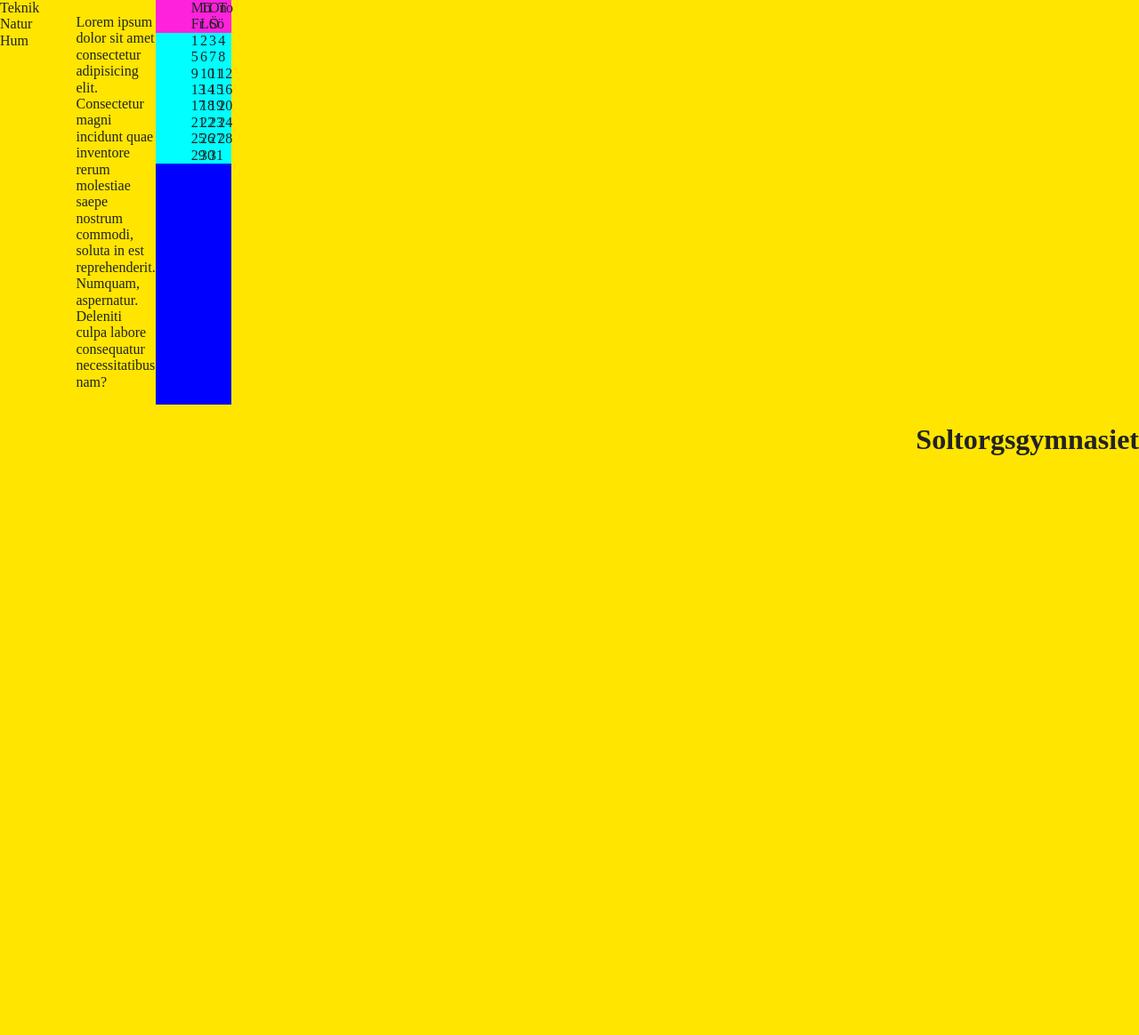
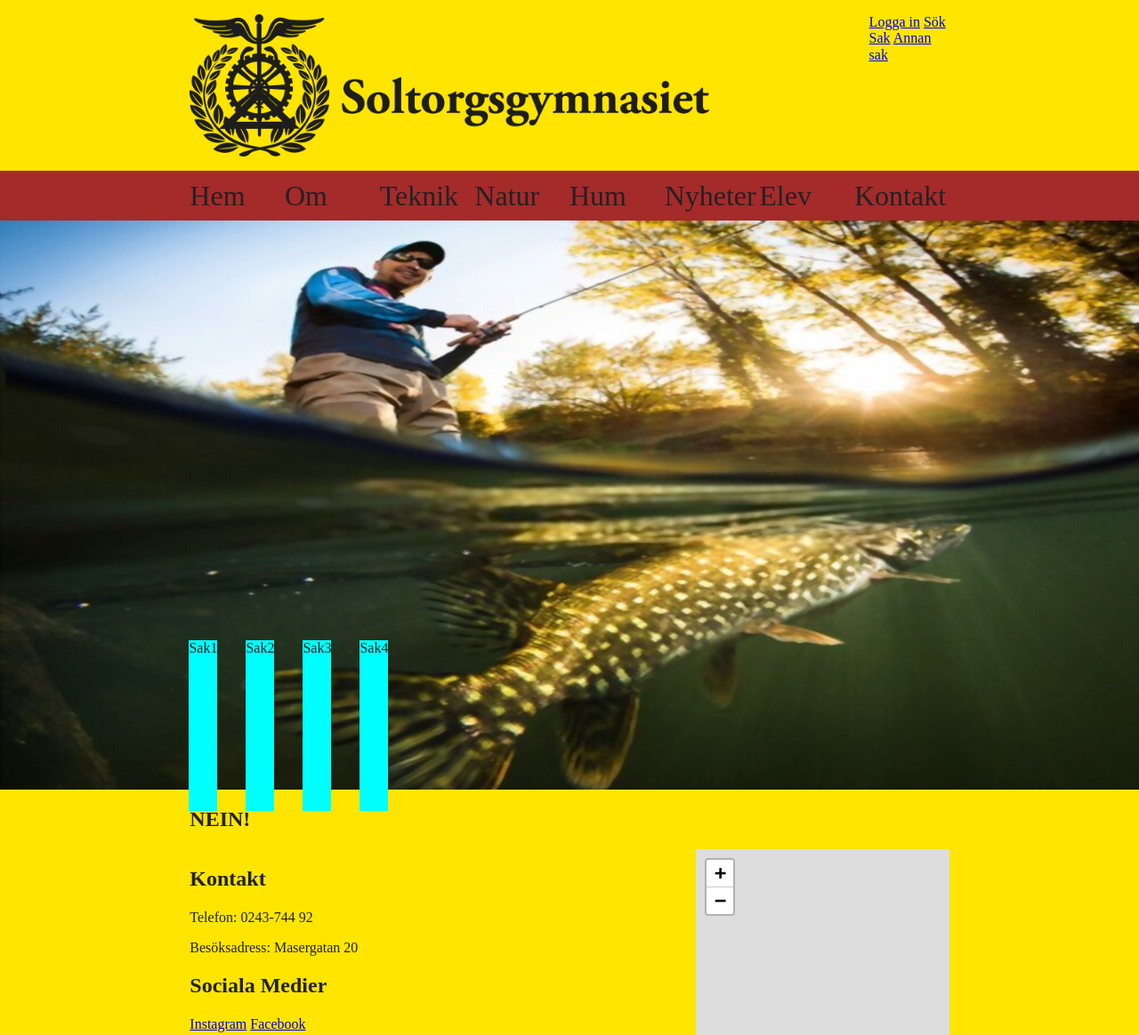
Before and after one commit to 20repsej/HansXXX, a website built with Parcel: page index.html in a window 1280 px wide. Shown: the top 1164 px of the page at 89% size. Before the commit the page ends 800 px from the top, so only its background shows below. Built offline with nearby package versions, Linux system fonts and the light colour scheme.

Commit message:
Back to working

```diff
--- a/css/main.css
+++ b/css/main.css
@@ -100,12 +100,131 @@ textarea {
     grid-auto-rows: auto;
     grid-template-areas:
     " . . header header header header header header header header . . "
-    ""
-    ""
-    "";
+    " navSideLeft navSideLeft nav nav nav nav nav nav nav nav navSideRight navSideRight "
+    " image image image image image image image image image image image image "
+    " . . main main main main main main main main . . "
+    " . . footer footer footer footer footer footer footer footer . . "
+    ;
   }
   header{
     grid-area: header;
+    background-color: #FFE500;
+    display: grid;
+    grid-template-columns: repeat(4, 1fr);
+    grid-auto-rows: auto;
+    grid-template-areas: " headerLogo . . links ";
+    padding-top: 1em;
+    padding-bottom: 1em;
+  }
+  #headerLogo{
+    grid-area: headerLogo;
+    height: 10em;
+  }
+  #links{
+    grid-area: links;
+  }
+  nav {
+    grid-area: nav;
+    background-color: brown;
+    display: grid;
+    grid-template-columns: repeat(8, 1fr);
+    grid-template-rows: auto;
+    grid-template-areas: " home om tek nat hum nyheter elev kontakt ";
+    padding-top: 0.3em;
+    padding-bottom: 0.3em;
+    font-size: 2em;
+  }
+  .navSideLeft{
+    grid-area: navSideLeft;
+    background-color: brown;
+    height: auto;
+    width: 100%;
+  }
+  .navSideRight{
+    grid-area: navSideRight;
+    background-color: brown;
+    height: auto;
+    width: 100%;
+  }
+  #tek{
+    grid-area: tek;
+  }
+  #nat{
+    grid-area: nat;
+  }
+  #hum{
+    grid-area: hum;
+  }
+  #home{
+    grid-area: home;
+  }
+  #om{
+    grid-area: om;
+  }
+  #nyheter{
+    grid-area: nyheter;
+  }
+  #elev{
+    grid-area: elev;
+  }
+  #kontakt{
+    grid-area: kontakt;
+  }
+  .image {
+    grid-area: image;
+  }
+  .image img{
+    width: 100%;
+    height: 40em;
+  }
+  .squares{
+    position: absolute;
+    left: 16.6%;
+    right: 83.3%;
+    top: 45em;
+    display: grid;
+    grid-template-columns: auto auto auto auto;
+    grid-template-rows: auto;
+    grid-template-areas: " sq1 sq2 sq3 sq4 ";
+    grid-column-gap: 2em;
+  }
+  #square1{
+    grid-area: sq1;
+    background-color: aqua;
+    width: 1fr;
+    height: 12em;
+  }
+  #square2{
+    grid-area: sq2;
+    background-color: aqua;
+    width: 1fr;
+    height: 12em;
+  }
+  #square3{
+    grid-area: sq3;
+    background-color: aqua;
+    width: 1fr;
+    height: 12em;
+  }
+  #square4{
+    grid-area: sq4;
+    background-color: aqua;
+    width: 1fr;
+    height: 12em;
+  }
+  main{
+    grid-area: main;
+  }
+  footer{
+    grid-area: footer;
+    display: grid;
+    grid-template-columns: repeat(3, 1fr);
+    grid-template-rows: auto;
+    grid-template-areas: " footerText footerText mapid mapid ";
+  }
+  #mapid{
+    grid-area: mapid;
+    height: 30em;
   }
   h1{
     font-size: 4em;
--- a/index.html
+++ b/index.html
@@ -1,41 +1,100 @@
-<!doctype html>
+<!DOCTYPE html>
 <html class="no-js" lang="">
+  <head>
+    <meta charset="utf-8" />
+    <title>Soltorgsgymnasiet</title>
+    <meta name="description" content="" />
+    <meta name="viewport" content="width=device-width, initial-scale=1" />
 
-<head>
-  <meta charset="utf-8">
-  <title>Soltorgsgymnasiet</title>
-  <meta name="description" content="">
-  <meta name="viewport" content="width=device-width, initial-scale=1">
+    <meta property="og:title" content="" />
+    <meta property="og:type" content="" />
+    <meta property="og:url" content="" />
+    <meta property="og:image" content="" />
 
-  <meta property="og:title" content="">
-  <meta property="og:type" content="">
-  <meta property="og:url" content="">
-  <meta property="og:image" content="">
-
-  <link rel="manifest" href="site.webmanifest">
-  <link rel="apple-touch-icon" href="icon.png">
+    <link rel="manifest" href="site.webmanifest" />
+    <link rel="apple-touch-icon" href="icon.png" />
     <!-- Place favicon.ico in the root directory -->
 
-  <link rel="stylesheet" href="css/normalize.css">
-  <link rel="stylesheet" href="css/main.css">
+    <link rel="stylesheet" href="css/normalize.css" />
+    <link rel="stylesheet" href="css/main.css" />
+    <!-- Leaflet Map -->
+    <link
+      rel="stylesheet"
+      href="https://unpkg.com/leaflet@1.7.1/dist/leaflet.css"
+      integrity="sha512-xodZBNTC5n17Xt2atTPuE1HxjVMSvLVW9ocqUKLsCC5CXdbqCmblAshOMAS6/keqq/sMZMZ19scR4PsZChSR7A=="
+      crossorigin=""
+    />
 
-  <meta name="theme-color" content="#fafafa">
+    <!-- Make sure you put this AFTER Leaflet's CSS -->
+    <script
+      src="https://unpkg.com/leaflet@1.7.1/dist/leaflet.js"
+      integrity="sha512-XQoYMqMTK8LvdxXYG3nZ448hOEQiglfqkJs1NOQV44cWnUrBc8PkAOcXy20w0vlaXaVUearIOBhiXZ5V3ynxwA=="
+      crossorigin=""
+    ></script>
+
+    <meta name="theme-color" content="#fafafa" />
   </head>
 
   <body>
-
     <div class="container">
       <header>
-      <h1>Soltorgsgymnasiet</h1>
+        <img
+          id="headerLogo"
+          src="/img/soltorgLiggande.png"
+          alt="Soltorgsgymnasiet Logotyp"
+        />
+        <div id="links">
+          <div>
+            <a href="#">Logga in</a>
+            <a href="#">Sök</a>
+          </div>
+          <div>
+            <a href="#">Sak</a>
+            <a href="#">Annan sak</a>
+          </div>
+        </div>
       </header>
       <nav>
-      <div>Teknik</div>
-      <div>Natur</div>
-      <div>Hum</div>
+        <div id="tek">Teknik</div>
+        <div id="nat">Natur</div>
+        <div id="hum">Hum</div>
+        <div id="home">Hem</div>
+        <div id="om">Om</div>
+        <div id="nyheter">Nyheter</div>
+        <div id="elev">Elev</div>
+        <div id="kontakt">Kontakt</div>
       </nav>
+      <div class="navSideLeft"></div>
+      <div class="navSideRight"></div>
+      <div class="image">
+        <img src="/img/6023d00faabdd.jpg" alt="Pike" />
+      </div>
+      <div class="squares">
+        <div id="square1">Sak1</div>
+        <div id="square2">Sak2</div>
+        <div id="square3">Sak3</div>
+        <div id="square4">Sak4</div>
+      </div>
       <main>
-      <p>Lorem ipsum dolor sit amet consectetur adipisicing elit. Consectetur magni incidunt quae inventore rerum molestiae saepe nostrum commodi, soluta in est reprehenderit. Numquam, aspernatur. Deleniti culpa labore consequatur necessitatibus nam?</p>
+        <h2>NEIN!</h2>
       </main>
+      <footer>
+        <div class="footerText">
+          <div>
+            <h2>Kontakt</h2>
+            <p>Telefon: 0243-744 92</p>
+            <p>Besöksadress: Masergatan 20</p>
+          </div>
+          <div>
+            <h2>Sociala Medier</h2>
+            <a href="#">Instagram</a>
+            <a href="#">Facebook</a>
+          </div>
+        </div>
+        <div id="mapid"></div>
+      </footer>
+
+      <!--
     <aside class="rightAside">
       <div class="calendar">
         <ul class="weekdays">
@@ -81,7 +140,7 @@
           <li>31</li>
         </ul>
       </div>
-    </aside>
+    </aside> -->
     </div>
 
     <!-- Add your site or application content here -->
@@ -89,5 +148,4 @@
     <script src="js/plugins.js"></script>
     <script src="js/main.js"></script>
   </body>
-
 </html>
--- a/js/main.js
+++ b/js/main.js
@@ -0,0 +1 @@
+var mymap = L.map('mapid').setView([51.505, -0.09], 13);
```
Also changed, not shown: img/6023d00faabdd.jpg (added), img/pike.jpg (added), img/soltorgLiggande.png (added). Lines whose indentation alone changed are shown as unchanged.
